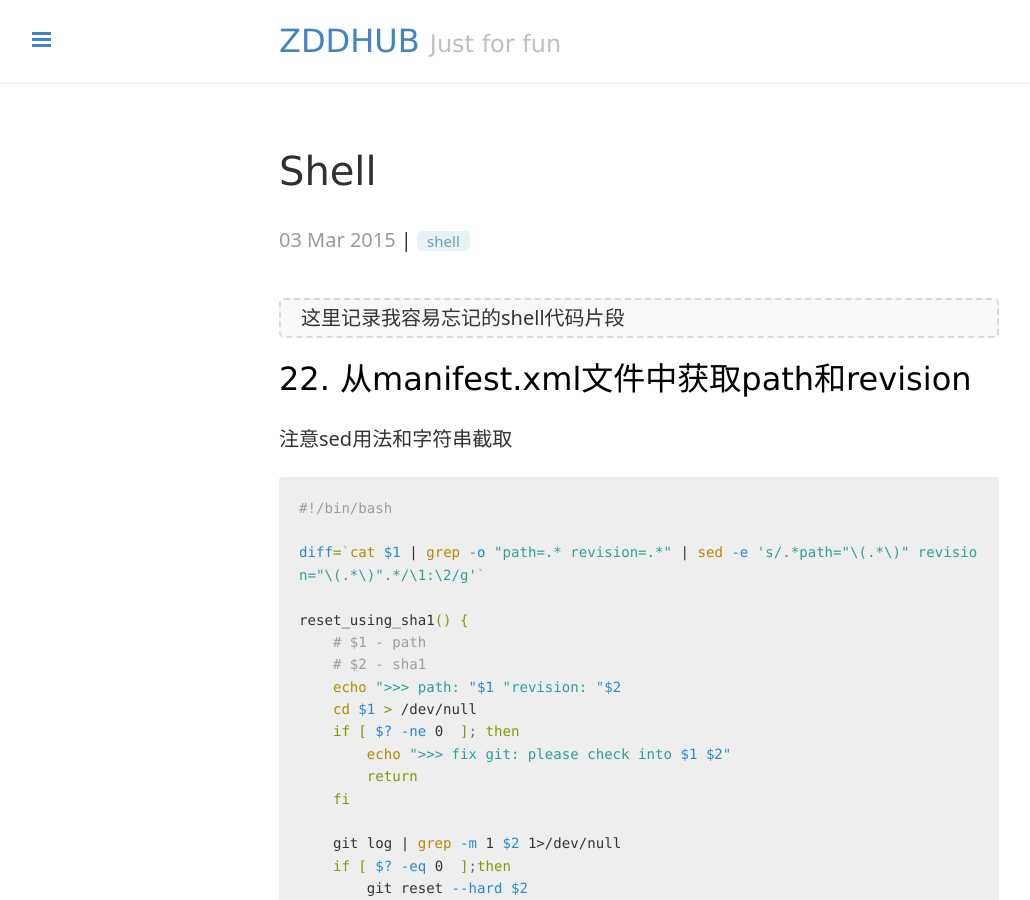
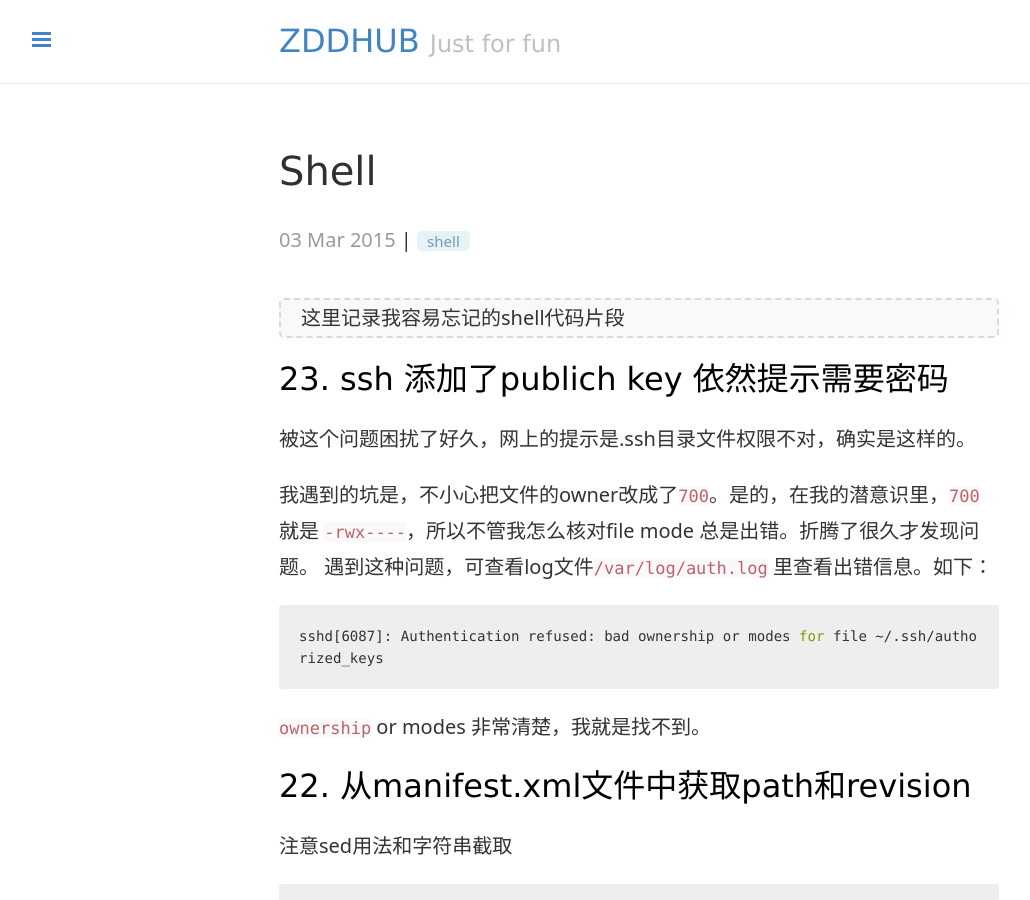
Before and after one commit to zddhub/zddhub.github.io, a Jekyll site: the page built from _posts/2015-03-03-shell.md, in a window 1280 px wide and 900 px high. Shown: the whole window, without its empty margins (1-1031 px from the left). Built offline with Jekyll 4.4.1, drawn with Linux system fonts in a browser that asks for light colours; Markdown is read by kramdown in place of the engine named in the settings; comment, search, counter and statistics services are not loaded.

Commit message:
Update blog: Fix a ssh issue

````diff
--- a/_posts/2015-03-03-shell.md
+++ b/_posts/2015-03-03-shell.md
@@ -8,6 +8,20 @@ tags: "shell"
 > 这里记录我容易忘记的shell代码片段
 
 <!-- more -->
+
+### 23. ssh 添加了publich key 依然提示需要密码
+
+被这个问题困扰了好久，网上的提示是.ssh目录文件权限不对，确实是这样的。
+
+我遇到的坑是，不小心把文件的owner改成了`700`。是的，在我的潜意识里，`700` 就是 `-rwx----`，所以不管我怎么核对file mode 总是出错。折腾了很久才发现问题。
+遇到这种问题，可查看log文件`/var/log/auth.log` 里查看出错信息。如下：
+
+```sh
+sshd[6087]: Authentication refused: bad ownership or modes for file ~/.ssh/authorized_keys
+```
+
+`ownership` or modes 非常清楚，我就是找不到。
+
 
 ### 22. 从manifest.xml文件中获取path和revision
 
````
